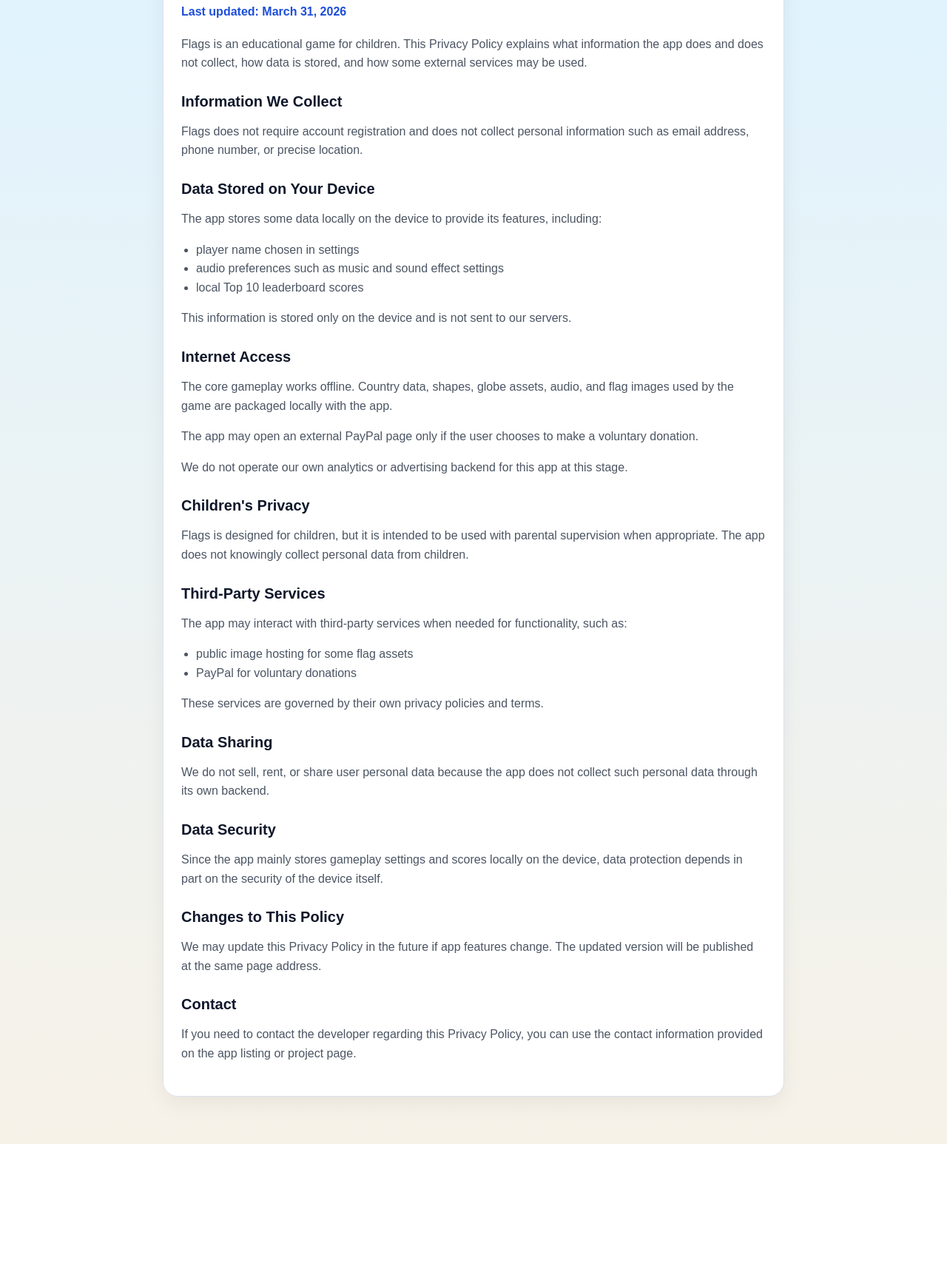
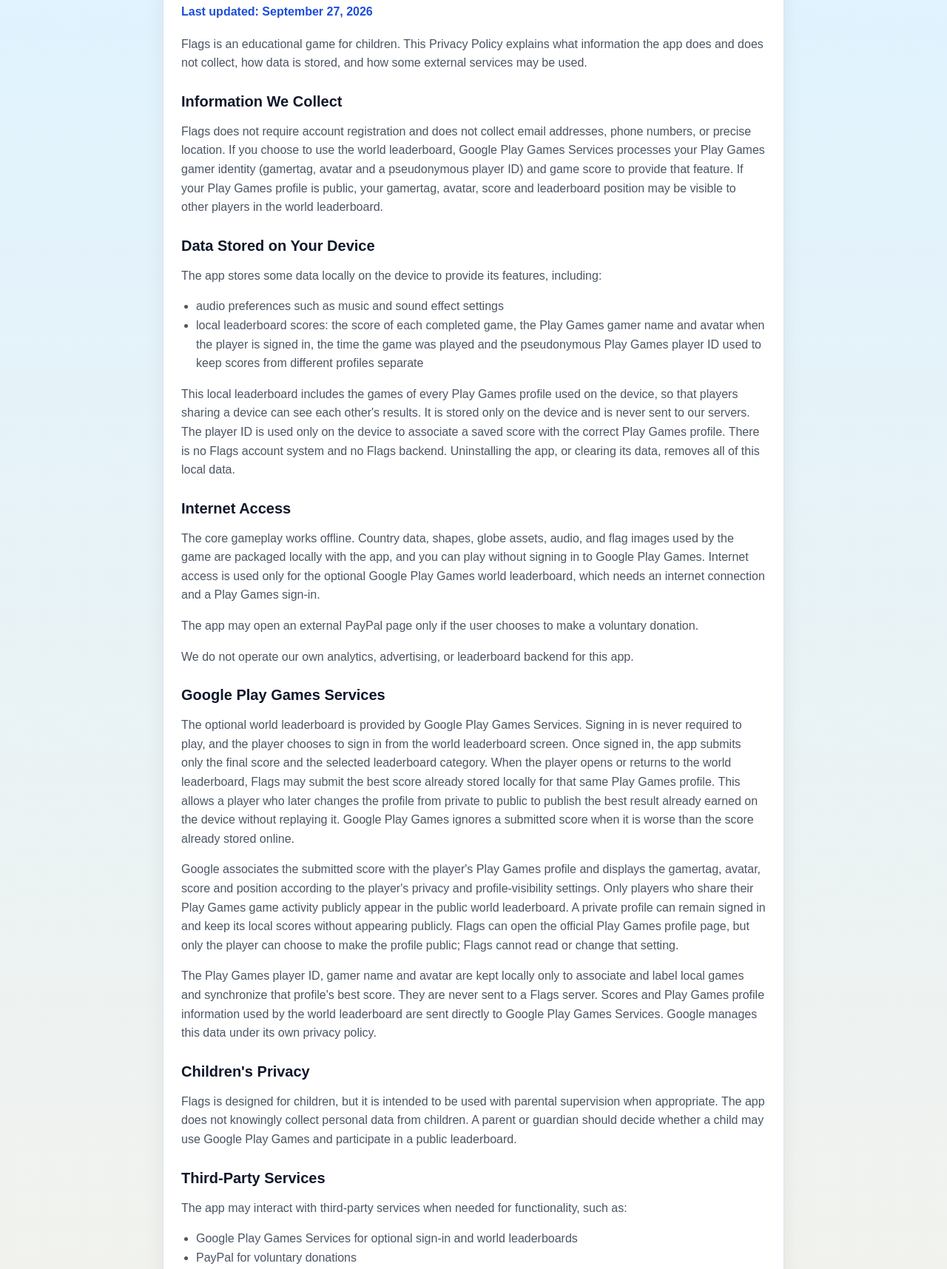
Before and after one commit to TecnicaAliena/OctosoftyPolicies, a plain HTML site: page flags/privacy-policy.html in a window 1280 px wide. Shown: the part 111-1826 px from the top of the page at 74% size. Before the commit the page ends 1657 px from the top, so only its background shows below. Drawn offline with Linux system fonts and the light colour scheme.

Commit message:
Update Flags leaderboard privacy policy

```diff
--- a/flags/privacy-policy.html
+++ b/flags/privacy-policy.html
@@ -65,42 +65,80 @@
   <div class="wrap">
     <div class="card">
       <h1>Privacy Policy for Flags</h1>
-      <p class="meta">Last updated: March 31, 2026</p>
+      <p class="meta">Last updated: September 27, 2026</p>
       <p>
         Flags is an educational game for children. This Privacy Policy explains what information
         the app does and does not collect, how data is stored, and how some external services may be used.
       </p>
       <h2>Information We Collect</h2>
       <p>
-        Flags does not require account registration and does not collect personal information such as
-        email address, phone number, or precise location.
+        Flags does not require account registration and does not collect email addresses, phone numbers,
+        or precise location. If you choose to use the world leaderboard, Google Play Games Services processes
+        your Play Games gamer identity (gamertag, avatar and a pseudonymous player ID) and game score
+        to provide that feature. If your Play Games profile is public, your gamertag, avatar, score and
+        leaderboard position may be visible to other players in the world leaderboard.
       </p>
       <h2>Data Stored on Your Device</h2>
       <p>The app stores some data locally on the device to provide its features, including:</p>
       <ul>
-        <li>player name chosen in settings</li>
         <li>audio preferences such as music and sound effect settings</li>
-        <li>local Top 10 leaderboard scores</li>
+        <li>
+          local leaderboard scores: the score of each completed game, the Play Games gamer name and
+          avatar when the player is signed in, the time the game was played and the pseudonymous Play
+          Games player ID used to keep scores from different profiles separate
+        </li>
       </ul>
-      <p>This information is stored only on the device and is not sent to our servers.</p>
+      <p>
+        This local leaderboard includes the games of every Play Games profile used on the device, so
+        that players sharing a device can see each other's results. It is stored only on the device
+        and is never sent to our servers. The player ID is used only on the device to associate a saved
+        score with the correct Play Games profile. There is no Flags account system and no Flags backend.
+        Uninstalling the app, or clearing its data, removes all of this local data.
+      </p>
       <h2>Internet Access</h2>
       <p>
         The core gameplay works offline. Country data, shapes, globe assets, audio, and flag images used by the game
-        are packaged locally with the app.
+        are packaged locally with the app, and you can play without signing in to Google Play Games. Internet access
+        is used only for the optional Google Play Games world leaderboard, which needs an internet connection and a
+        Play Games sign-in.
       </p>
       <p>
         The app may open an external PayPal page only if the user chooses to make a voluntary donation.
       </p>
-      <p>We do not operate our own analytics or advertising backend for this app at this stage.</p>
+      <p>We do not operate our own analytics, advertising, or leaderboard backend for this app.</p>
+      <h2>Google Play Games Services</h2>
+      <p>
+        The optional world leaderboard is provided by Google Play Games Services. Signing in is never required to
+        play, and the player chooses to sign in from the world leaderboard screen. Once signed in, the app submits
+        only the final score and the selected leaderboard category. When the player opens or returns to the world
+        leaderboard, Flags may submit the best score already stored locally for that same Play Games profile. This
+        allows a player who later changes the profile from private to public to publish the best result already earned
+        on the device without replaying it. Google Play Games ignores a submitted score when it is worse than the
+        score already stored online.
+      </p>
+      <p>
+        Google associates the submitted score with the player's Play Games profile and displays the gamertag, avatar,
+        score and position according to the player's privacy and profile-visibility settings. Only players who share
+        their Play Games game activity publicly appear in the public world leaderboard. A private profile can remain
+        signed in and keep its local scores without appearing publicly. Flags can open the official Play Games profile
+        page, but only the player can choose to make the profile public; Flags cannot read or change that setting.
+      </p>
+      <p>
+        The Play Games player ID, gamer name and avatar are kept locally only to associate and label local games and
+        synchronize that profile's best score. They are never sent to a Flags server. Scores and Play Games profile
+        information used by the world leaderboard are sent directly to Google Play Games Services. Google manages
+        this data under its own privacy policy.
+      </p>
       <h2>Children's Privacy</h2>
       <p>
         Flags is designed for children, but it is intended to be used with parental supervision when appropriate.
-        The app does not knowingly collect personal data from children.
+        The app does not knowingly collect personal data from children. A parent or guardian should decide whether a
+        child may use Google Play Games and participate in a public leaderboard.
       </p>
       <h2>Third-Party Services</h2>
       <p>The app may interact with third-party services when needed for functionality, such as:</p>
       <ul>
-        <li>public image hosting for some flag assets</li>
+        <li>Google Play Games Services for optional sign-in and world leaderboards</li>
         <li>PayPal for voluntary donations</li>
       </ul>
       <p>These services are governed by their own privacy policies and terms.</p>
```
